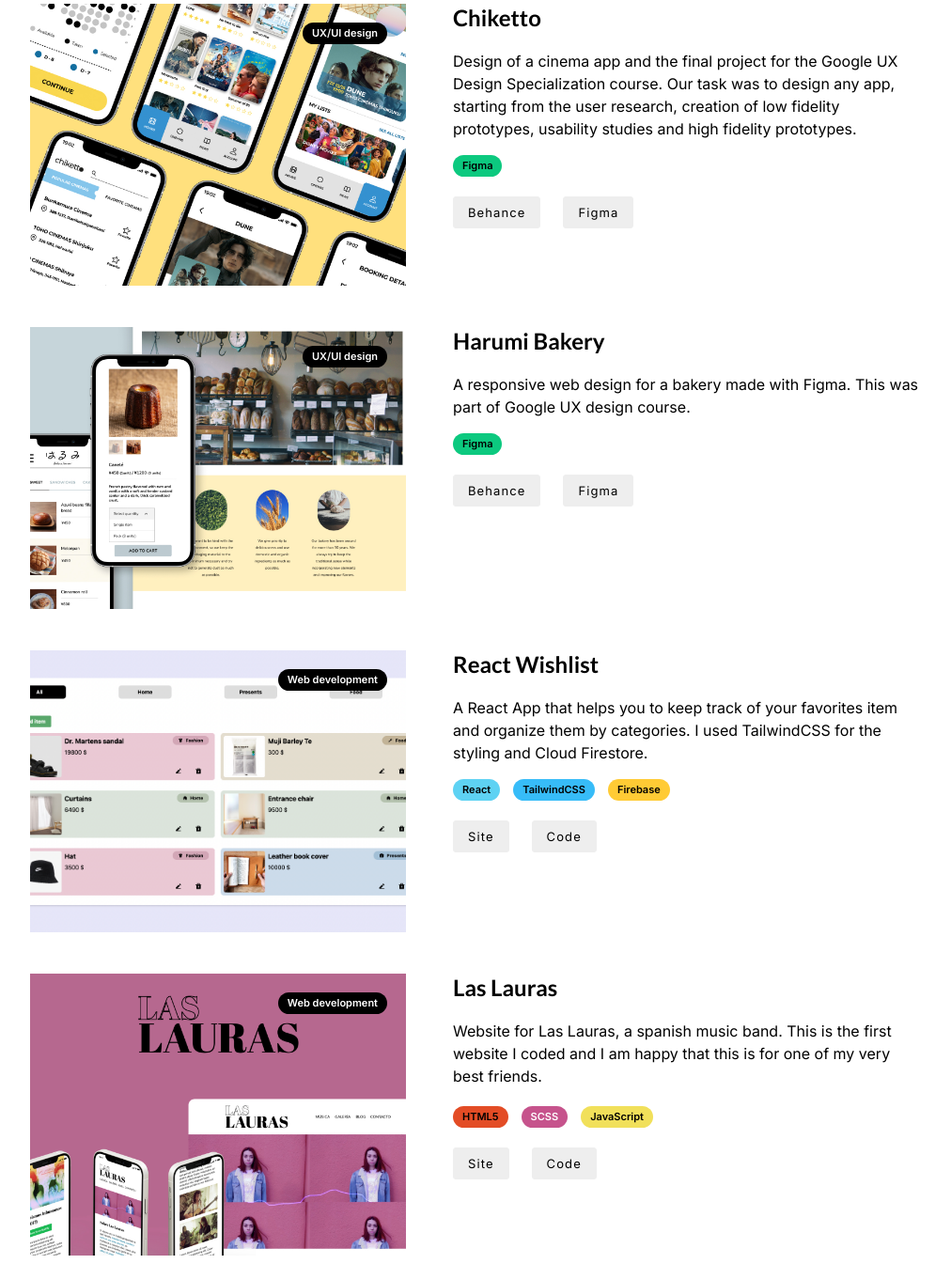
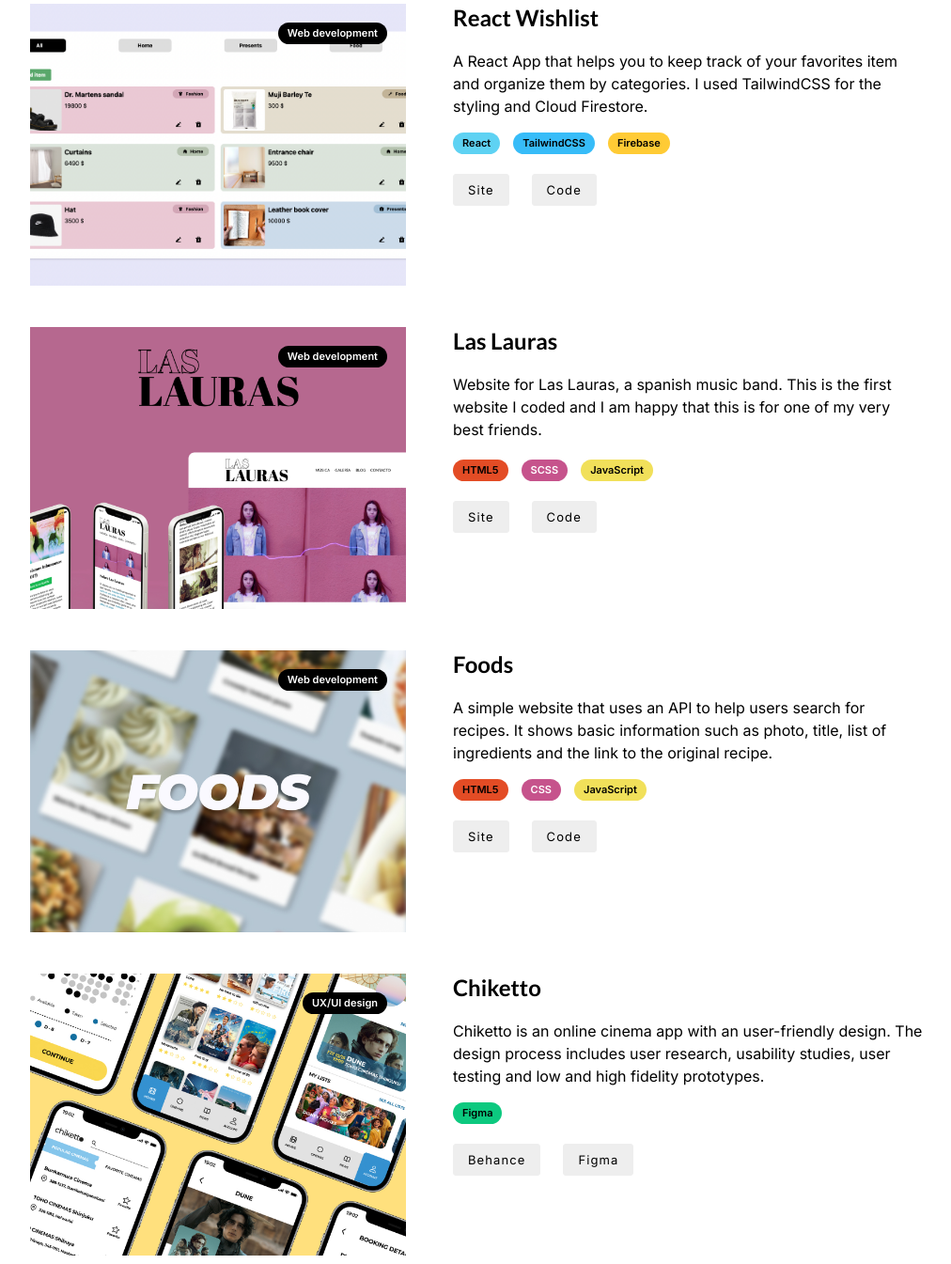
Before and after one commit to mcosme000/portfolio, a plain HTML site: page index.html in a window 1280 px wide. Shown: the part 975-2320 px from the top of the page at 94% size, without its empty margins (108-1120 px from the left). Drawn offline with nearby package versions, Linux system fonts and the light colour scheme; a web font is replaced by a local one.

Commit message:
Update projects

```diff
--- a/index.html
+++ b/index.html
@@ -84,30 +84,7 @@
             </ul>
           </div>
         </div>
-
-        <div class="project-card">
-          <div class="project">
-            <p class="label absolute-label">UX/UI design</p>
-            <img src="/media/chiketto.jpg" alt="Thumbnail image for Chiketto project">
-          </div>
-          <div class="project-content">
-            <h2>Chiketto</h2>
-            <p>Design of a cinema app and the final project for the Google UX
-              Design Specialization course. Our task was to design any app,
-              starting from the user research, creation of low fidelity prototypes,
-              usability studies and high fidelity prototypes.</p>
-            <ul>
-              <li class="label figma">Figma</li>
-            </ul>
-            <ul class="links">
-              <a href="https://www.behance.net/gallery/130411061/Movie-ticket-app-UXUI-case-study" class="btn btn-small" target="_blank">Behance</a>
-              <a href="https://www.figma.com/proto/8VjWVSauHrjuf6BZlZMpJo/Tickers-Hi-fi-wireframe?page-id=0%3A1&node-id=6-1948&viewport=241%2C48%2C0.06&scaling=scale-down&starting-point-node-id=10%3A829"
-                class="btn btn-small" target="_blank">Figma</a>
-            </ul>
-
-          </div>
-        </div>
-
+<!--
         <div class="project-card">
           <div class="project">
             <p class="label absolute-label">UX/UI design</p>
@@ -125,7 +102,7 @@
               <a href="https://www.figma.com/proto/AQohvgpvsEX2vIyeF39nJP/Bakery-project?kind=&node-id=207-1804&page-id=207%3A1803&scaling=scale-down&show-proto-sidebar=1&starting-point-node-id=207%3A1804" class="btn btn-small" target="_blank">Figma</a>
             </ul>
           </div>
-        </div>
+        </div> -->
 
         <div class="project-card">
           <div class="project">
@@ -215,6 +192,26 @@
           </div>
         </div>
 
+        <div class="project-card">
+          <div class="project">
+            <p class="label absolute-label">UX/UI design</p>
+            <img src="/media/chiketto.jpg" alt="Thumbnail image for Chiketto project">
+          </div>
+          <div class="project-content">
+            <h2>Chiketto</h2>
+            <p>Chiketto is an online cinema app with an user-friendly design. The design process includes user research,
+              usability studies, user testing and low and high fidelity prototypes.</p>
+            <ul>
+              <li class="label figma">Figma</li>
+            </ul>
+            <ul class="links">
+              <a href="https://www.behance.net/gallery/130411061/Movie-ticket-app-UXUI-case-study" class="btn btn-small" target="_blank">Behance</a>
+              <a href="https://www.figma.com/proto/8VjWVSauHrjuf6BZlZMpJo/Tickers-Hi-fi-wireframe?page-id=0%3A1&node-id=6-1948&viewport=241%2C48%2C0.06&scaling=scale-down&starting-point-node-id=10%3A829"
+                class="btn btn-small" target="_blank">Figma</a>
+            </ul>
+          </div>
+        </div>
+
 
         <div class="project-card">
           <div class="project">
```
